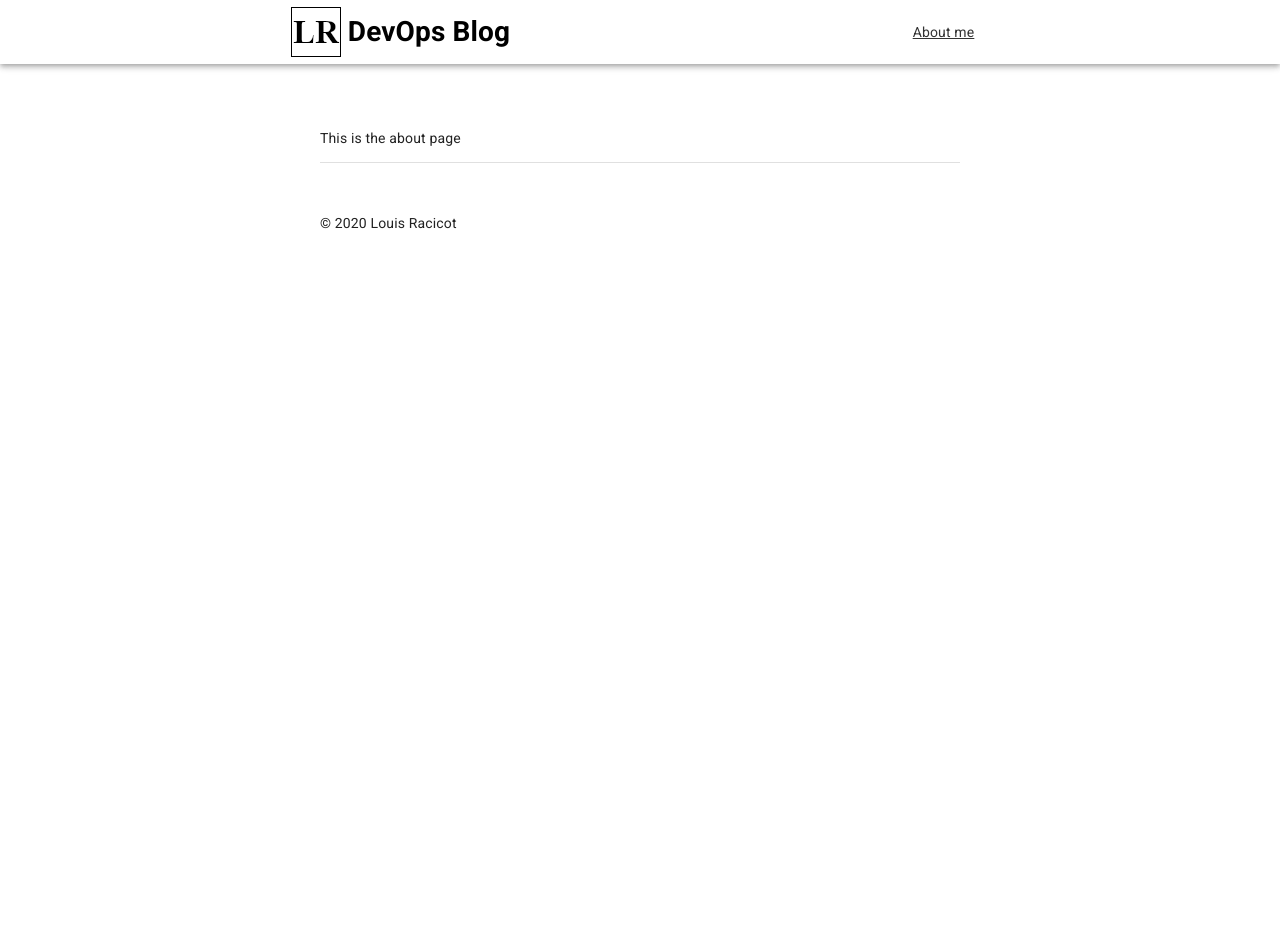
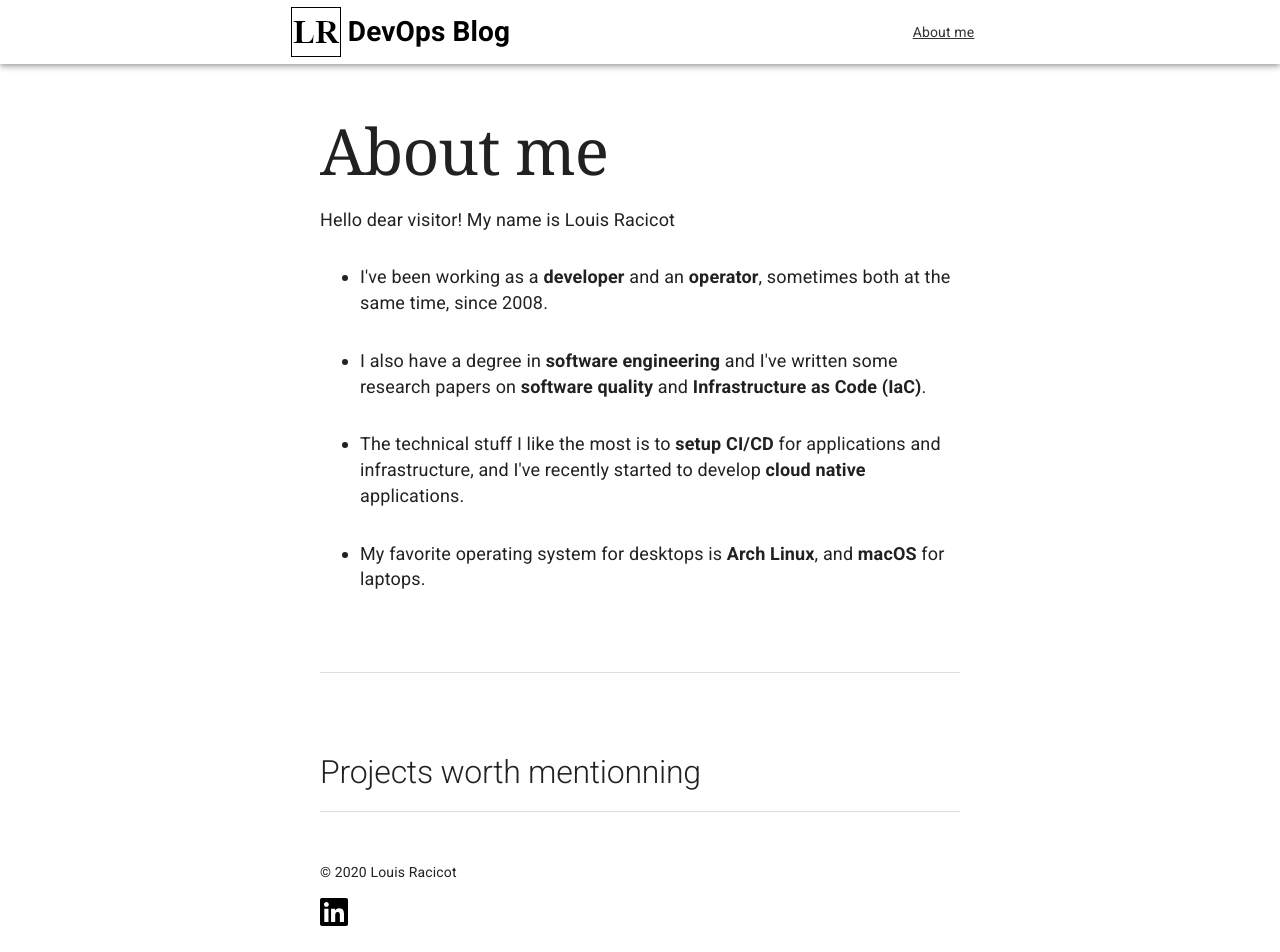
Before and after one commit to lracicot/blog-website, a Next.js app: page /about in a window 1280 px wide. Shown: the top 952 px of the page. Before the commit the page ends 800 px from the top, so only its background shows below. Built offline with nearby package versions, Linux system fonts and the light colour scheme.

Commit message:
add linkedin link and about page

```diff
--- a/components/Layout/Footer.jsx
+++ b/components/Layout/Footer.jsx
@@ -1,10 +1,13 @@
+/** @jsx jsx */
+import { jsx, css } from "@emotion/core";
 import { Divider, Grid } from "@material-ui/core";
 import { makeStyles } from "@material-ui/core/styles";
-import React from "react";
+import { FontAwesomeIcon } from "@fortawesome/react-fontawesome";
 
 const useStyles = makeStyles(() => ({
   footer: {
-    marginTop: 50
+    marginTop: 50,
+    marginBottom: 50
   }
 }));
 
@@ -16,6 +19,19 @@ const Footer = () => {
         <Divider />
         <footer className={classes.footer}>
           <p>&copy; {1900 + new Date().getYear()} Louis Racicot</p>
+          <a
+            href="https://www.linkedin.com/in/louis-racicot-b15a8a27/"
+            target="_blank"
+            rel="noopener noreferrer"
+          >
+            <FontAwesomeIcon
+              icon={["fab", "linkedin"]}
+              css={css`
+                font-size: 32px;
+                color: black;
+              `}
+            />
+          </a>
         </footer>
       </Grid>
     </Grid>
--- a/package.json
+++ b/package.json
@@ -16,6 +16,10 @@
   "license": "ISC",
   "dependencies": {
     "@emotion/core": "^10.0.28",
+    "@fortawesome/fontawesome-svg-core": "^1.2.28",
+    "@fortawesome/free-brands-svg-icons": "^5.13.0",
+    "@fortawesome/free-solid-svg-icons": "^5.13.0",
+    "@fortawesome/react-fontawesome": "^0.1.9",
     "@material-ui/core": "^4.9.8",
     "aws-serverless-express": "^3.3.8",
     "compression": "^1.7.4",
--- a/pages/_app.js
+++ b/pages/_app.js
@@ -6,6 +6,10 @@ import CssBaseline from "@material-ui/core/CssBaseline";
 import { DefaultSeo } from "next-seo";
 import { initGA, logPageView } from "../utils/analytics";
 import theme from "../theme";
+import { library } from "@fortawesome/fontawesome-svg-core";
+import { fab } from "@fortawesome/free-brands-svg-icons";
+
+library.add(fab);
 
 export default class MyApp extends App {
   componentDidMount() {
--- a/pages/_document.js
+++ b/pages/_document.js
@@ -10,6 +10,11 @@ export default class MyDocument extends Document {
         <Head>
           {/* PWA primary color */}
           <meta name="theme-color" content={theme.palette.primary.main} />
+          <link
+            href="https://maxcdn.bootstrapcdn.com/font-awesome/4.7.0/css/font-awesome.min.css"
+            rel="stylesheet"
+          />
+
           <link
             rel="stylesheet"
             href="https://fonts.googleapis.com/css?family=Roboto:300,400,500,700&display=swap"
--- a/pages/about.js
+++ b/pages/about.js
@@ -1,4 +1,6 @@
-import React from "react";
+/** @jsx jsx */
+import { jsx, css } from "@emotion/core";
+import { Divider, Typography } from "@material-ui/core";
 import { NextSeo } from "next-seo";
 
 import withLayout from "../components/Layout";
@@ -6,7 +8,70 @@ import withLayout from "../components/Layout";
 const About = () => (
   <div>
     <NextSeo title="About me" />
-    <p>This is the about page</p>
+    <Typography variant="h1">About me</Typography>
+    <p
+      css={css`
+        font-size: 18px;
+      `}
+    >
+      Hello dear visitor! My name is Louis Racicot
+      <ul>
+        <li
+          css={css`
+            margin-top: 32px;
+          `}
+        >
+          I&apos;ve been working as a <strong>developer</strong> and an{" "}
+          <strong>operator</strong>, sometimes both at the same time, since
+          2008.
+        </li>
+        <li
+          css={css`
+            margin-top: 32px;
+          `}
+        >
+          I also have a degree in <strong>software engineering</strong> and
+          I&apos;ve written some research papers on{" "}
+          <strong>software quality</strong> and{" "}
+          <strong>Infrastructure as Code (IaC)</strong>.
+        </li>
+        <li
+          css={css`
+            margin-top: 32px;
+          `}
+        >
+          The technical stuff I like the most is to <strong>setup CI/CD</strong>{" "}
+          for applications and infrastructure, and I&apos;ve recently started to
+          develop <strong>cloud native</strong> applications.
+        </li>
+        <li
+          css={css`
+            margin-top: 32px;
+          `}
+        >
+          My favorite operating system for desktops is{" "}
+          <strong>Arch Linux</strong>, and <strong>macOS</strong> for laptops.
+        </li>
+      </ul>
+    </p>
+    <p
+      css={css`
+        margin-top: 30px;
+        margin-bottom: 30px;
+      `}
+    >
+      &nbsp;
+    </p>
+    <Divider />
+    <p
+      css={css`
+        margin-top: 30px;
+        margin-bottom: 30px;
+      `}
+    >
+      &nbsp;
+    </p>
+    <Typography variant="h2">Projects worth mentionning</Typography>
   </div>
 );
 
--- a/pages/post/[slug].js
+++ b/pages/post/[slug].js
@@ -25,7 +25,8 @@ const Post = props => {
           url: `https://louisracicot.com/post/${props.post.slug}`,
           title: props.post.title,
           description: props.post.description,
-          images: [{ url: `https://${props.post.header_image.public_url}` }]
+          images: [{ url: `https://${props.post.header_image.public_url}` }],
+          keywords: props.post.tags.join(",")
         }}
       />
       <Typography variant="h1">{props.post.title}</Typography>
--- a/theme.js
+++ b/theme.js
@@ -21,6 +21,11 @@ const theme = createMuiTheme({
     h1: {
       fontSize: "4rem",
       fontFamily: '"Georgia", "Helvetica", "Arial", sans-serif'
+    },
+    h2: {
+      marginTop: 30,
+      fontSize: "2rem",
+      marginBottom: 20
     }
   }
 });
```
Also changed, not shown: 1 other file (tests, documents, lock files or other folders).
